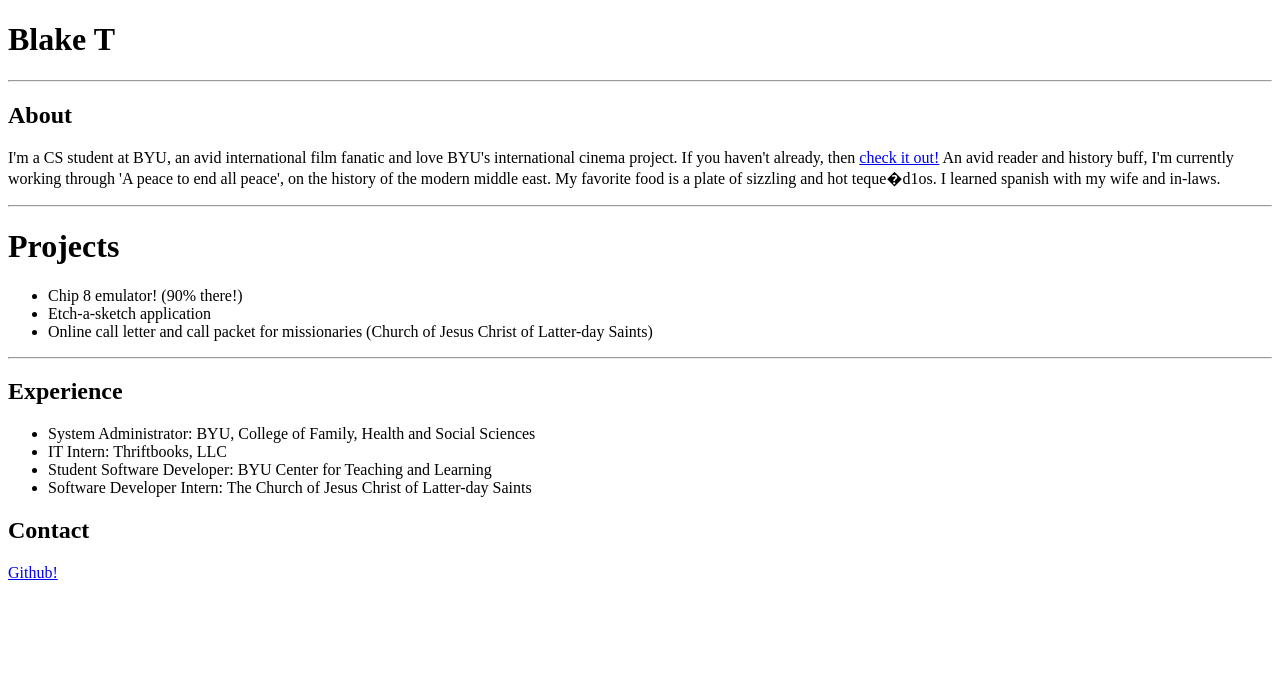
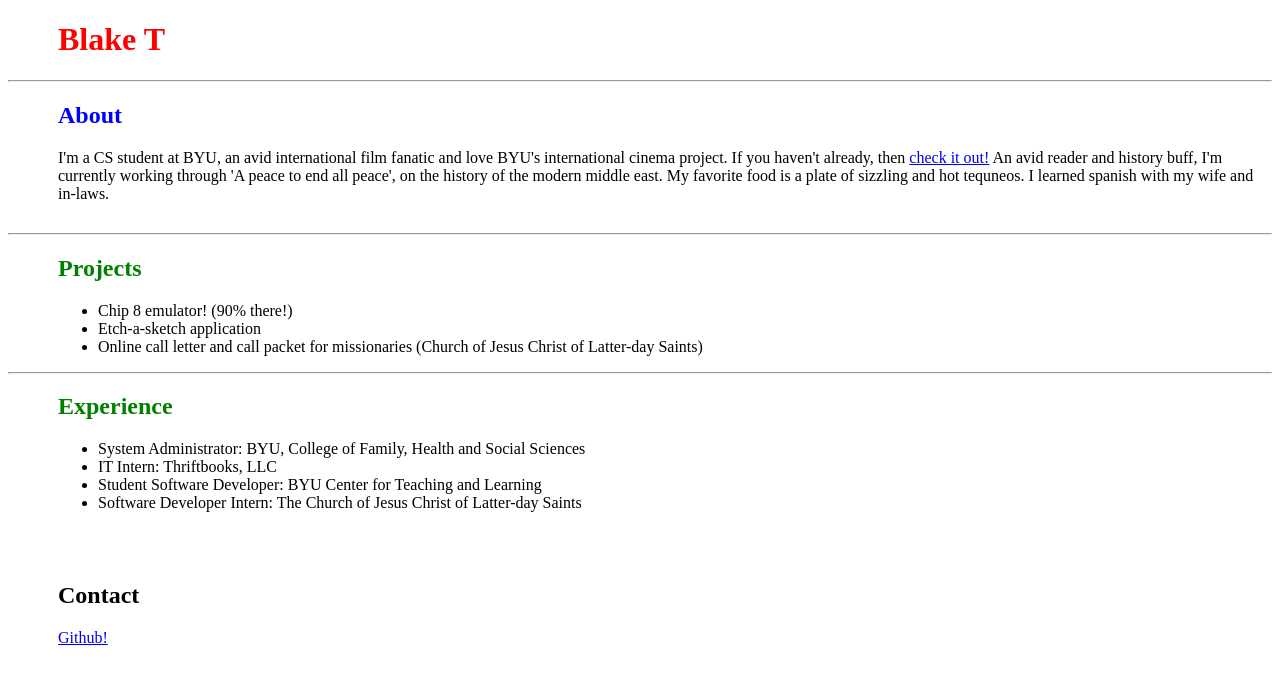
Before and after one commit to blakert/cs260-git-workflow, a plain HTML site: page index.html in a window 1280 px wide. Drawn offline with Linux system fonts and the light colour scheme.

Commit message:
added CSS

```diff
--- /dev/null
+++ b/index.css
@@ -0,0 +1,45 @@
+.red-text {
+  color: red;
+}
+
+.blue-text {
+  color:blue;
+}
+
+.green-text {
+  color: green;
+}
+
+.grey {
+  background-color: grey;
+}
+
+.flex-c {
+  display: flex;
+  -webkit-flex-direction: column;
+  -ms-flex-direction: column;
+  flex-direction: column;
+}
+
+.flex-r {
+  display: flex;
+  -webkit-flex: row;
+  -ms-flex: row;
+  flex: row;
+}
+
+.center {
+  align-: ;
+}
+
+.margin {
+  margin-left: 50px;
+}
+
+.margin-bottom {
+  margin-bottom: 30px;
+}
+
+.margin-top {
+  margin-top: 70px;
+}
--- a/index.html
+++ b/index.html
@@ -2,21 +2,24 @@
 <html>
   <head>
       <title>Portfolio</title>
+      <link rel="stylesheet" type="text/css" href="./index.css"/>
   </head>
 
   <body>
-    <div>
-      <h1>Blake T</h1>
+    <div class="margin">
+      <h1 class="red-text">Blake T</h1>
+    </div>
       <hr>
-      <h2> About </h2>
-      <p>I'm a CS student at BYU, an avid international film fanatic and love BYU's international cinema project.
+    <div class="margin">
+      <h2 class="blue-text"> About </h2>
+      <p class="margin-bottom">I'm a CS student at BYU, an avid international film fanatic and love BYU's international cinema project.
       If you haven't already, then <a href="http://ic.byu.edu/">check it out!</a>
     An avid reader and history buff, I'm currently working through 'A peace to end all peace', on the history of the modern middle east.
-   My favorite food is a plate of sizzling and hot teque&#00d1os. I learned spanish with my wife and in-laws.</p>
+   My favorite food is a plate of sizzling and hot tequneos. I learned spanish with my wife and in-laws.</p>
     </div>
     <hr>
-    <div>
-      <h1>Projects</h1>
+    <div class="margin">
+      <h2 class="green-text">Projects</h2>
       <ul>
         <li>Chip 8 emulator! (90% there!)</li>
         <li>Etch-a-sketch application</li>
@@ -24,8 +27,8 @@
       </ul>
     </div>
     <hr>
-    <div>
-      <h2>Experience</h2>
+    <div class="margin">
+      <h2 class="green-text">Experience</h2>
       <ul>
         <li>System Administrator: BYU, College of Family, Health and Social Sciences</li>
         <li>IT Intern: Thriftbooks, LLC</li>
@@ -33,7 +36,7 @@
         <li>Software Developer Intern: The Church of Jesus Christ of Latter-day Saints</li>
       </ul>
     </div>
-    <div>
+    <div class="margin margin-top">
       <h2>Contact</h2>
       <a href="https://github.com/blakert">Github!</a>
     </div>
```
